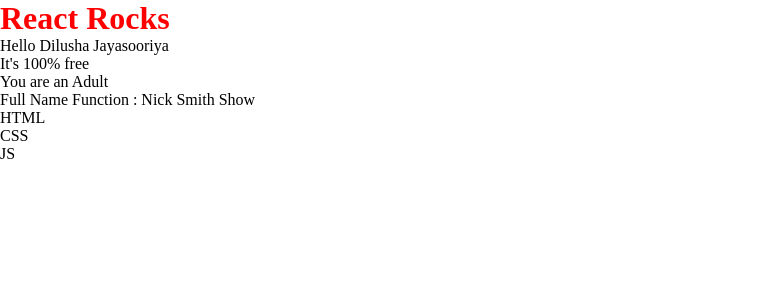
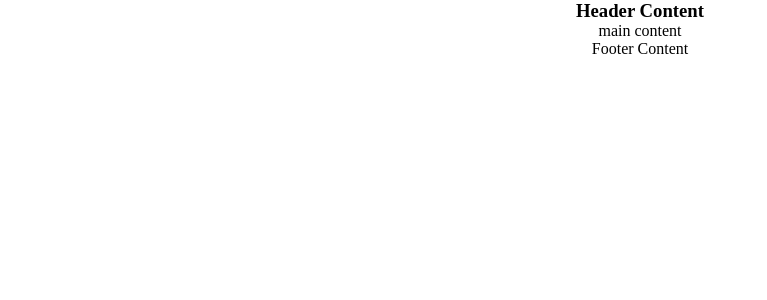
Before and after one commit to dilusha-lakshan/mcodes-react-app, a React (Vite) app: page / in a window 1280 px wide. Shown: the top 300 px of the page, without its empty margins (0-767 px from the left). Built offline with nearby package versions, Linux system fonts and the light colour scheme.

Commit message:
Created seperate components and their CSS files

```diff
--- a/src/App.jsx
+++ b/src/App.jsx
@@ -1,33 +1,20 @@
+import BodyContent from "./Components/BodyContent/BodyContent"
+import FooterContent from "./Components/FooterContent/FooterContent"
+import HeaderContent from "./Components/HeaderContent/HeaderContent"
+
 function App() {
 
-  const firstName = "Dilusha";
-  const middleName = "Lakshan";
-  const lastName = "Jayasooriya";
-  const city = "Chilaw";
-  const age = 22;
-  const arr = ["Dilusha", "Chilaw", 22,];
-  const lang = <ul>
-    <li>HTML</li>
-    <li>CSS</li>
-    <li>JS</li>
-  </ul>
-
-  const getFullName = (f, m, l) => {
-    return `${f} ${m} ${l}`;
-  }
 
   return (
 
     <>
-    <h1 className="heading">React Rocks</h1>
+      <div id="wrapper">
+        <HeaderContent/>
+        <BodyContent/>
+        <FooterContent/>
 
-    <p>Hello {firstName} {lastName}</p>
-    <p>It's {10*10}% free</p>
-    <p>You are {age>18 ? "an Adult" : "a Child"}</p>
+      </div>
 
-    <p>Full Name Function : {getFullName("Nick", "Smith", "Show")} </p>
-
-    {lang}
     </>
   )
 }
--- /dev/null
+++ b/src/Components/BodyContent/BodyContent.css
@@ -0,0 +1 @@
+#bodycontent{min-height: 60vh; background-color: #d2ebe4;}
--- /dev/null
+++ b/src/Components/BodyContent/BodyContent.jsx
@@ -0,0 +1,14 @@
+import React from 'react'
+
+function BodyContent() {
+  return (
+    <>
+        <div id="bodycontent">
+            <p>main content</p>
+        </div>
+
+    </>
+  )
+}
+
+export default BodyContent
--- /dev/null
+++ b/src/Components/FooterContent/FooterContent.css
@@ -0,0 +1 @@
+#footercontent{min-height: 20vh; background-color: #00604e;}
--- /dev/null
+++ b/src/Components/FooterContent/FooterContent.jsx
@@ -0,0 +1,15 @@
+import React from 'react'
+
+function FooterContent() {
+  return (
+    <>
+        <div id="footercontent">
+            <p>Footer Content</p>
+        </div>
+
+
+    </>
+  )
+}
+
+export default FooterContent
--- /dev/null
+++ b/src/Components/HeaderContent/HeaderContent.css
@@ -0,0 +1 @@
+#navcontent{min-height: 20vh; background-color: #13e9be;}
--- /dev/null
+++ b/src/Components/HeaderContent/HeaderContent.jsx
@@ -0,0 +1,15 @@
+import React from 'react'
+
+function HeaderContent() {
+  return (
+    <>
+
+        <div id="navcontent">
+            <h3>Header Content</h3>
+        </div>
+
+    </>
+  )
+}
+
+export default HeaderContent
--- a/src/index.css
+++ b/src/index.css
@@ -1,5 +1 @@
-*{margin: 0; padding: 0; box-sizing: 0;}
-
-.heading{
-  color:red;
-}
+*{margin: 0; padding: 0; box-sizing: border-box; font-family: poppins; text-align: center;}
```
Also changed, not shown: src/Components/MyChannel/MyChannel.jsx (deleted), 1 other file (tests, documents, lock files or other folders).
